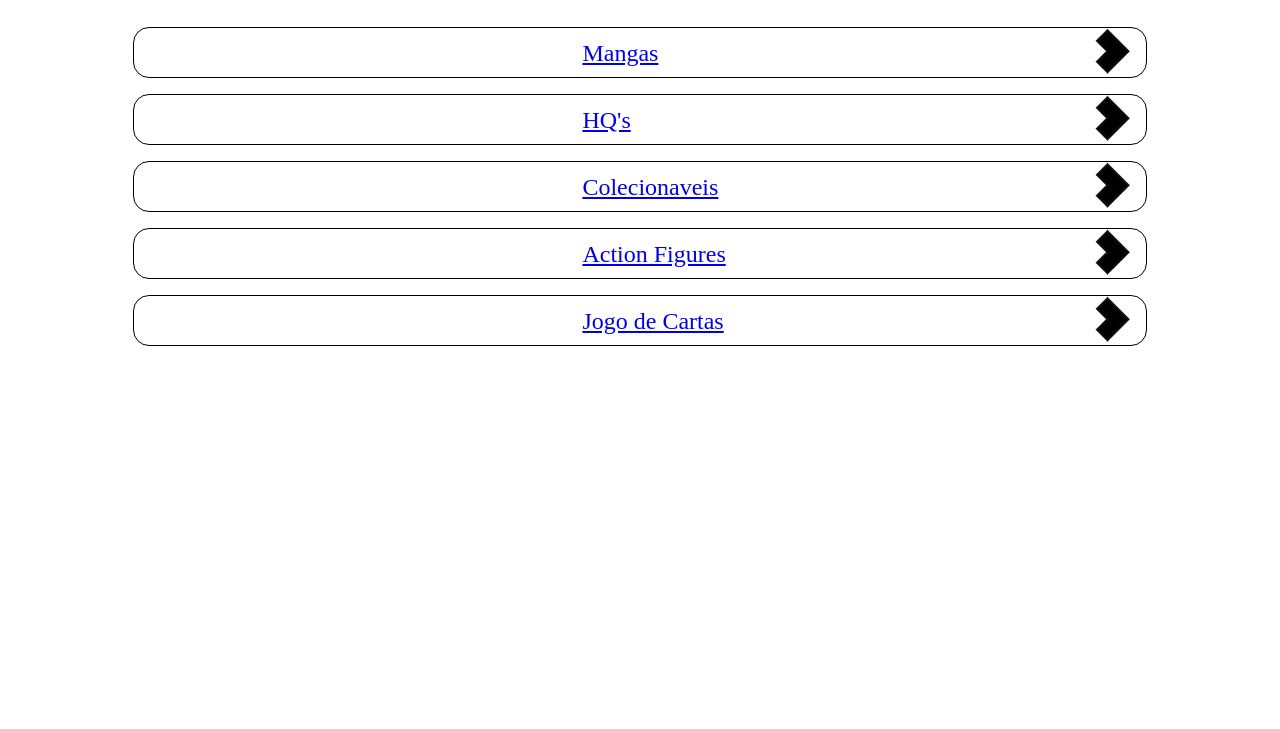
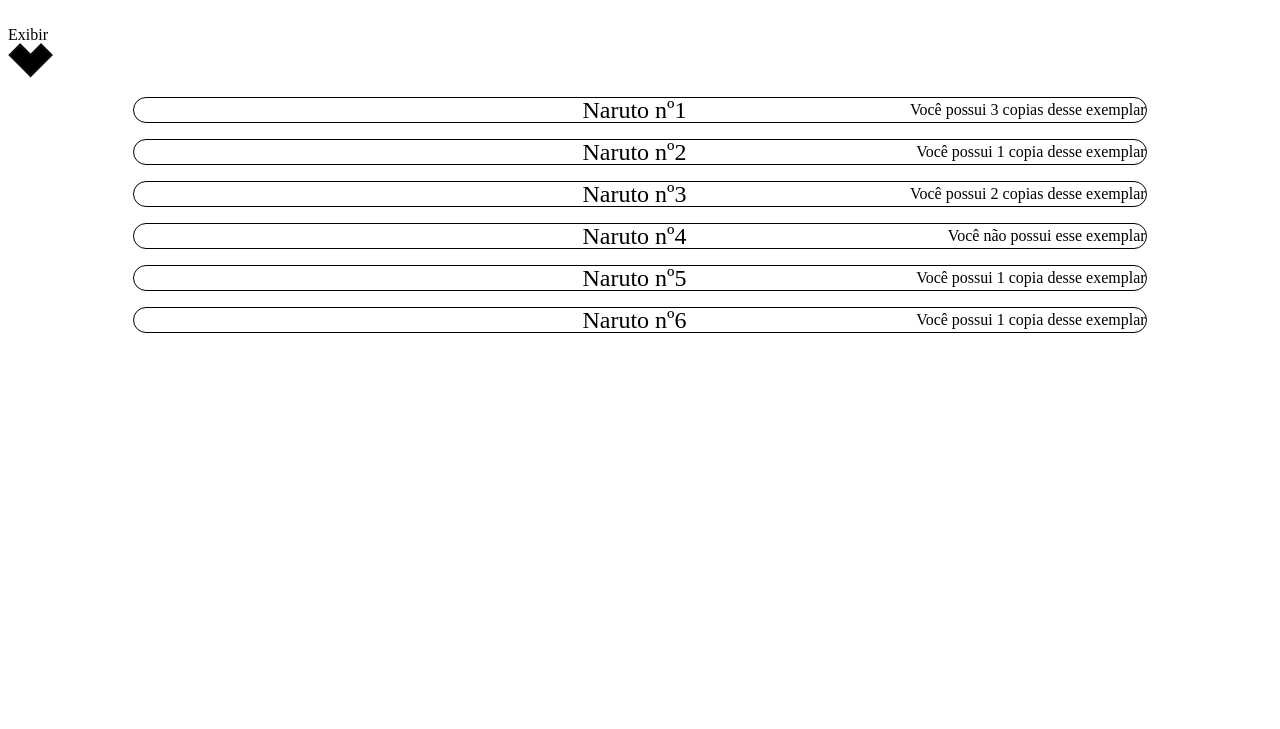
Before and after one commit to Peng1104/Co-Design-de-Aplicativos-P2, a plain HTML site: page colecao.html in a window 1280 px wide. Shown: the part 71-800 px from the top of the page. Drawn offline with Linux system fonts and the light colour scheme.

Commit message:
Add files via upload

```diff
--- a/colecao.html
+++ b/colecao.html
@@ -1,53 +1,71 @@
 <!DOCTYPE html>
 <html lang="pt-br">
 <head>
-  <title>Coleção</title>
+  <title>colecao</title>
   <link href="assets/css/reset.css" rel="stylesheet">
   <link href="assets/css/colecao.css" rel="stylesheet">
   <meta charset="utf-8">
 </head>
   <header class="header">
     <ul class="header-items">
-      <li><a href="index.html"><img src="assets/img/voltar.png" alt="voltar"></a></li>
-      <li><a href="colecao.html"><p class= "texto1">Coleções</p> </a></li>
+      <li><a href="colecao.html"><img src="assets/img/voltar.png" alt="voltar"></a></li>
+      <li><a href="colecao.html"><p class= "texto1">Naruto</p> </a></li>
       <li><a href="menu.html"><img src="assets/img/menu.png" alt="menu"></a></li>
     </ul>
   </header>
 <body>
       <ul class="boxes">
 
+
           <li class= "item">
-            <ul class= "box">
-               <li> <a href="mangas.html"> <p class="categoria"> Mangas</p> </a> </li>
-               <li><img class= "seta" src="assets/img/seta_direita.png" alt="seta"></li>
+            <ul class= "box_exibir">
+               <li><p class="exibir">Exibir</p></li>
+               <li><img class= "seta_baixo" src="assets/img/seta_baixo.png" alt="seta"></li>
+
             </ul>
           </li>
 
           <li class= "item">
             <ul class= "box">
-               <li> <a href="mangas.html"> <p class="categoria">HQ's</p> </a> </li>
-               <li><img class= "seta" src="assets/img/seta_direita.png" alt="seta"></li>
+               <li><p class="categoria"> Naruto nº1</p></li>
+               <li><p class="possui">Você possui 3 copias desse exemplar</p></li>
+            </ul>
+          </li>
+
+
+
+          <li class= "item">
+            <ul class= "box">
+               <li><p class="categoria">Naruto nº2</p></li>
+               <li><p class="possui">Você possui 1 copia desse exemplar</p></li>
             </ul>
           </li>
 
           <li class= "item">
             <ul class= "box">
-               <li> <a href="mangas.html"> <p class="categoria">Colecionaveis</p> </a> </li>
-               <li><img class= "seta" src="assets/img/seta_direita.png" alt="seta"></li>
+               <li><p class="categoria">Naruto nº3</p></li>
+               <li><p class="possui">Você possui 2 copias desse exemplar</p></li>
             </ul>
           </li>
 
           <li class= "item">
             <ul class= "box">
-               <li> <a href="mangas.html"> <p class="categoria">Action Figures</p> </a> </li>
-               <li><img class= "seta" src="assets/img/seta_direita.png" alt="seta"></li>
+               <li><p class="categoria">Naruto nº4</p></li>
+               <li><p class="nao_possui">Você não possui esse exemplar</p></li>
             </ul>
           </li>
 
           <li class= "item">
             <ul class= "box">
-               <li> <a href="mangas.html"> <p class="categoria">Jogo de Cartas</p> </a> </li>
-               <li><img class= "seta" src="assets/img/seta_direita.png" alt="seta"></li>
+               <li><p class="categoria">Naruto nº5</p></li>
+               <li><p class="possui">Você possui 1 copia desse exemplar</p></li>
+            </ul>
+          </li>
+
+          <li class= "item">
+            <ul class= "box">
+               <li><p class="categoria">Naruto nº6</p></li>
+               <li><p class="possui">Você possui 1 copia desse exemplar</p></li>
             </ul>
           </li>
 
```
Also changed, not shown: categoria.html (added, +57 -0 lines), escaneando.html (+2 -2 lines).
